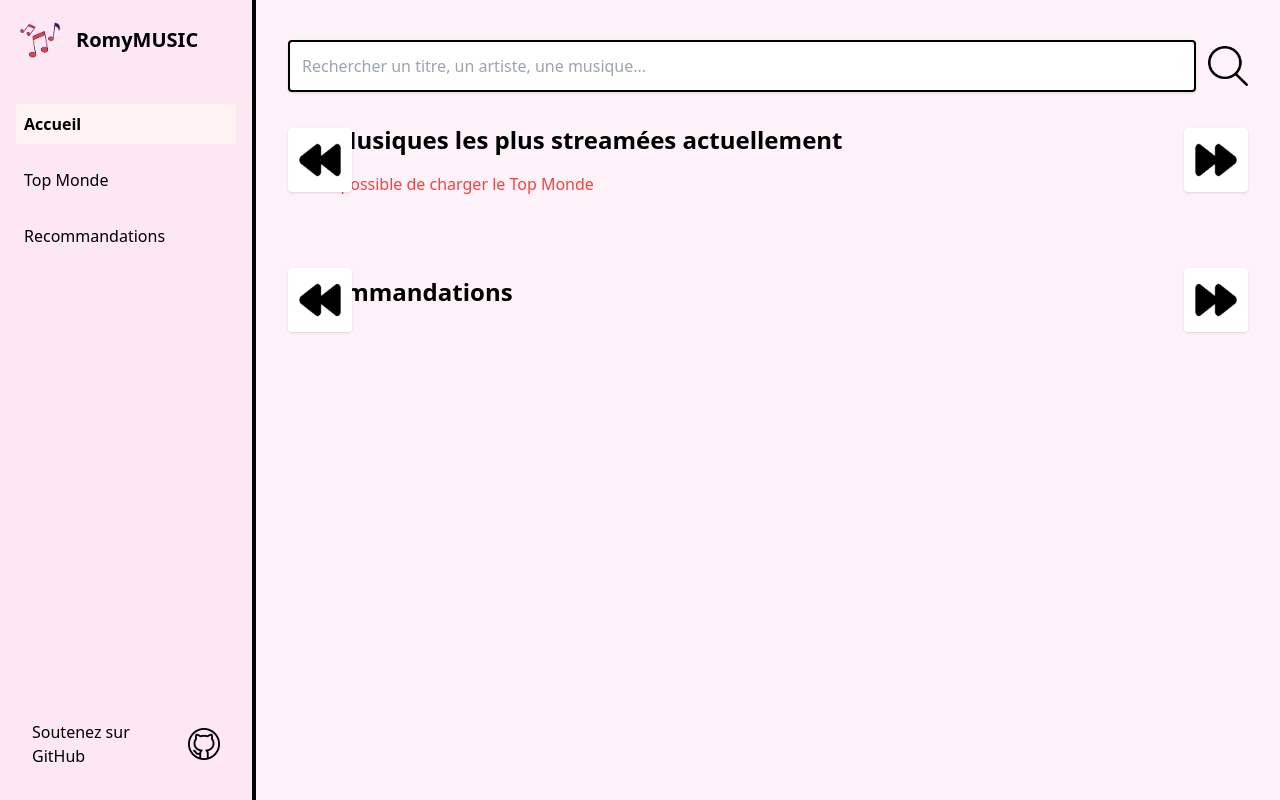
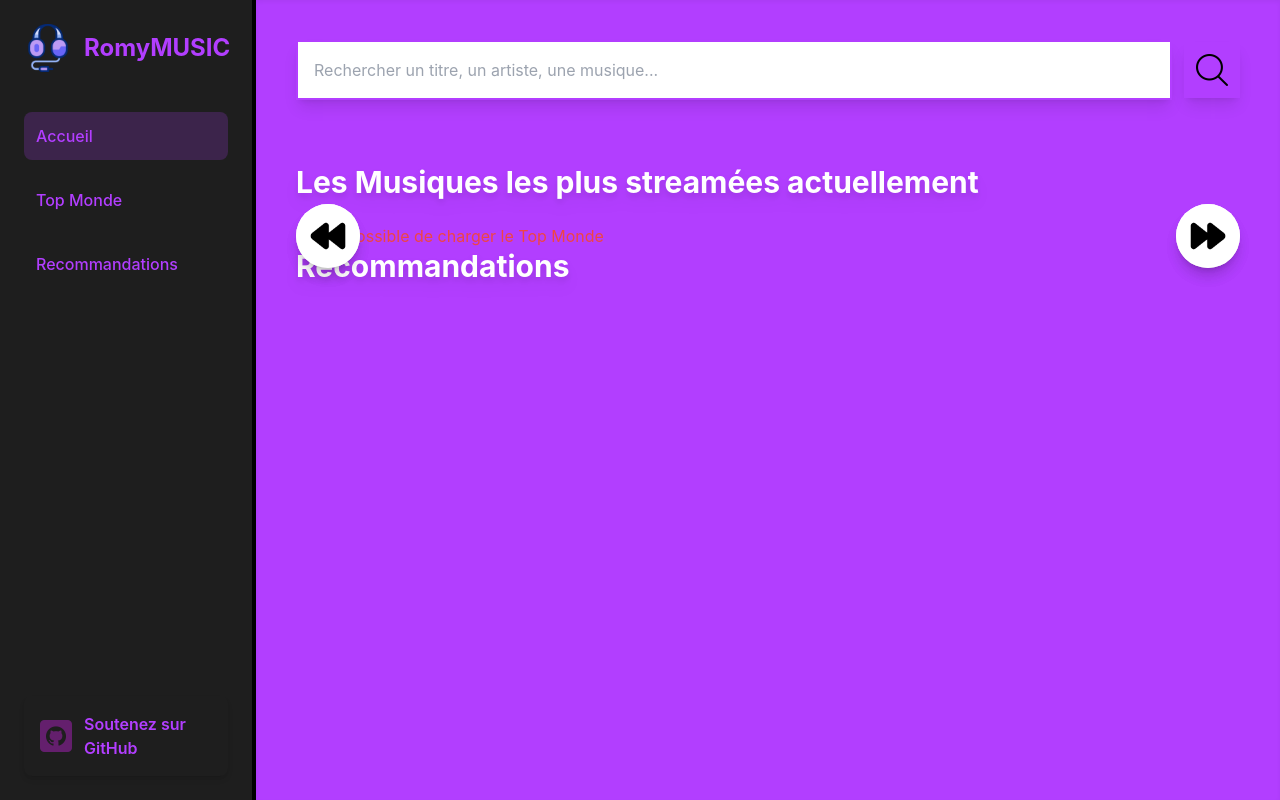
Before and after one commit to Kazusha/RomyMusic, a website: page index.html in a window 1280 px wide. Drawn offline with Linux system fonts and the light colour scheme; no server answers.

Commit message:
amelioration ui

```diff
--- a/index.html
+++ b/index.html
@@ -4,73 +4,79 @@
   <meta charset="UTF-8">
   <title>RomyMUSIC</title>
   <link rel="stylesheet" href="dist/output.css">
-  <link rel="icon" href="images/logomusique.png" sizes="32x32">
-  <link rel="icon" href="images/logomusique.png" sizes="16x16">
+  <link rel="icon" href="images/headphones.png" sizes="32x32">
+  <link rel="icon" href="images/headphones.png" sizes="16x16">
 </head>
 
-<body class="flex bg-pink-50 min-h-screen">
+<body class="flex bg-gradient-to-r from-pink-50 via-purple-100 to-purple-200 min-h-screen font-sans">
 
-  <aside class="w-64 h-screen border-r-4 border-black p-4 bg-pink-100 flex flex-col justify-between">
+  <aside class="w-64 h-screen border-r-4 border-black p-6 bg-[#1e1e1e] flex flex-col justify-between shadow-lg">
     <div>
-      <a href="#Accueil" class="flex items-center text-xl font-bold gap-3 mb-10">
-        <img src="images/logomusique.png" class="w-12 h-12" alt="Logo">
+      <a href="#Accueil" class="flex items-center text-2xl font-bold gap-3 mb-10 text-[#B23EFF] hover:text-pink-400 transition">
+        <img src="images/headphones.png" class="w-12 h-12" alt="Logo">
         RomyMUSIC
       </a>
 
       <nav aria-label="Menu Principal">
         <ul class="space-y-4">
-          <li><a href="#Accueil" class="nav-link block p-2 rounded transition hover:bg-red-50">Accueil</a></li>
-          <li><a href="#TopMonde/Pays" class="nav-link block p-2 rounded transition hover:bg-red-50">Top Monde</a></li>
-          <li><a href="#Recommandations" class="nav-link block p-2 rounded transition hover:bg-red-50">Recommandations</a></li>
+          <li><a href="#Accueil" class="nav-link block p-3 rounded-lg hover:bg-[#B23EFF]/20 transition text-[#B23EFF] active:bg-[#B23EFF]/20 transition text-[#B23EFF]  font-medium">Accueil</a></li>
+          <li><a href="#TopMonde/Pays" class="nav-link block p-3 rounded-lg hover:bg-[#B23EFF]/20 transition text-[#B23EFF] font-medium">Top Monde</a></li>
+          <li><a href="#Recommandations" class="nav-link block p-3 rounded-lg hover:bg-[#B23EFF]/20 transition text-[#B23EFF] font-medium">Recommandations</a></li>
         </ul>
       </nav>
     </div>
 
-    <a href="https://github.com/Kazusha" class="flex items-center gap-3 p-4 hover:bg-red-50 rounded">
-      <p>Soutenez sur GitHub</p>
-      <img src="images/1051377.png" alt="GitHub" class="w-8 h-8">
+    <a href="https://github.com/Kazusha" target="_blank" class="flex items-center gap-3 p-4 rounded-lg hover:bg-[#B23EFF]/20 transition text-[#B23EFF] font-semibold shadow-md">
+      <img src="images/github.png" alt="GitHub" class="w-8 h-8">
+      Soutenez sur GitHub
     </a>
   </aside>
 
-  <main class="flex-1 p-6 md:p-8">
+  <main class="flex-1 p-8 md:p-10 bg-[#B23EFF]  shadow-inner overflow-x-hidden">
 
-    <section id="Accueil">
-      <div class="flex gap-3 mb-8 mt-2 items-center">
+    <section id="Accueil" class="mb-16">
+      <div class="flex gap-3 items-center">
         <input
           id="rechercher"
           type="text"
-          class="bg-white flex-1 p-3 border-2 border-black rounded shadow"
+          class="flex-1 p-4  shadow-lg border-2 border-[#B23EFF] focus:ring-2 focus:ring-pink-300 focus:outline-none transition"
           placeholder="Rechercher un titre, un artiste, une musique..."
         >
-        <button id="btn-rechercher" class="hover:scale-105 transition">
-          <img src="images/symbole-de-linterface-de-recherche.png" alt="Rechercher" class="w-10 h-10">
+        <button id="btn-rechercher" class="p-3 bg-[#B23EFF] hover:bg-pink-500  shadow-lg transition transform hover:scale-105">
+          <img src="images/symbole-de-linterface-de-recherche.png" alt="Rechercher" class="w-8 h-8">
         </button>
       </div>
+    </section>
 
-      <div class="relative mt-8" id="TopMonde">
-        <h1 class="text-2xl font-bold mb-4">Les Musiques les plus streamées actuellement</h1>
+    <section id="Accueil" class="relative mb-20">
+      <h1 class="text-3xl font-bold mb-6 text-white drop-shadow-lg">Les Musiques les plus streamées actuellement</h1>
 
-        <a id="prev" class="absolute left-0 top-1/2 -translate-y-1/2 bg-white p-2 rounded shadow z-10 cursor-pointer hover:scale-105 hover:shadow-xl ">
-            <img src="images/precedent.png" class="w-12 h-12">
-        </a>
+      <a id="prev" class="absolute left-0 top-1/2 -translate-y-1/2 bg-white p-3 rounded-full shadow-lg z-10 cursor-pointer hover:scale-110 transition">
+        <img src="images/precedent.png" class="w-10 h-10">
+      </a>
 
-        <div id="top_musique" class=" ml-8 flex overflow-hidden gap-8">
-        </div>
-
-        <a id="next" class="absolute right-0 top-1/2 -translate-y-1/2 bg-white p-2 rounded shadow z-10 cursor-pointer hover:scale-105 hover:shadow-xl">
-            <img src="images/bouton-suivant.png" class="w-12 h-12">
-        </a>
+      <div id="top_musique" class="ml-8 flex gap-6 overflow-x-auto scrollbar-hide">
       </div>
 
-      <div class="relative mt-20" id="Recommandations">
-        <h1 class="text-2xl font-bold mb-4">Recommandations</h1>
-<a id="preve" class="absolute left-0 top-1/2 -translate-y-1/2 bg-white p-2 rounded shadow z-10">
-            <img src="images/precedent.png" class="w-12 h-12">
-        </a>        <div id="recommandations" class="flex overflow-hidden gap-4 scroll-smooth"></div>
- <a id="nexte" class="absolute right-0 top-1/2 -translate-y-1/2 bg-white p-2 rounded shadow z-10">
-            <img src="images/bouton-suivant.png" class="w-12 h-12">
-        </a>      </div>
+      <a id="next" class="absolute right-0 top-1/2 -translate-y-1/2 bg-white p-3 rounded-full shadow-lg z-10 cursor-pointer hover:scale-110 transition">
+        <img src="images/bouton-suivant.png" class="w-10 h-10">
+      </a>
+      <h1 class="text-3xl font-bold mb-6 text-white drop-shadow-lg">Recommandations</h1>
+
+      <a id="preve" class="absolute left-0 top-1/2 -translate-y-1/2 bg-white p-3 rounded-full shadow-lg z-10 cursor-pointer hover:scale-110 transition">
+        <img src="images/precedent.png" class="w-10 h-10">
+      </a>
+
+      <div id="recommandations" class="flex gap-6 overflow-x-auto scrollbar-hide">
+      </div>
+
+      <a id="nexte" class="absolute right-0 top-1/2 -translate-y-1/2 bg-white p-3 rounded-full shadow-lg z-10 cursor-pointer hover:scale-110 transition">
+        <img src="images/bouton-suivant.png" class="w-10 h-10">
+      </a>
+
     </section>
+
+
 
   </main>
 
--- a/script.js
+++ b/script.js
@@ -7,9 +7,9 @@ const observer = new IntersectionObserver(
       if(entry.isIntersecting){
         const id = entry.target.getAttribute("id");
         navLinks.forEach(link => {
-          link.classList.remove("bg-red-50", "font-semibold");
+          link.classList.remove("bg-[#B23EFF]/20", "font-sans");
           if(link.getAttribute("href") === `#${id}`){
-            link.classList.add("bg-red-50", "font-semibold");
+            link.classList.add("bg-[#B23EFF]/20", "font-sans");
           }
         });
       }
@@ -48,12 +48,12 @@ function displayPage(startIndex) {
     const coverImage = song["im:image"][2].label;
 
     const card = document.createElement("div");
-    card.className = `flex flex-col items-center gap-2 bg-white p-4 rounded-lg shadow-md w-40 sm:w-44 md:w-48 opacity-0 translate-x-8 transition-all duration-500 hover:scale-105 hover:shadow-xl`;
+    card.className = `flex flex-col items-center gap-2 bg-[#1e1e1e] p-4  shadow-md w-40 sm:w-44 md:w-48 opacity-0 translate-x-8 transition-all duration-500 hover:scale-105 hover:shadow-xl`;
 
     card.innerHTML = `
-      <img src="${coverImage}" class="w-24 h-24 rounded-lg">
-      <p class="font-semibold text-sm text-center mt-2 h-10 overflow-hidden">${song["im:name"].label}</p>
-      <audio controls class="w-full mt-2 h-8">
+      <img src="${coverImage}" class="w-32 h-32 ">
+      <p class="font-sans text-white text-sm text-center mt-2 h-10 overflow-hidden">${song["im:name"].label}</p>
+      <audio controls class="w-full mt-2 h-8 rounded">
           <source src="${previewUrl}" type="audio/mp4">
       </audio>
     `;
--- a/tailwind.config.js
+++ b/tailwind.config.js
@@ -2,7 +2,11 @@
 module.exports = {
   content: ["./*.{html,js}", "./src/**/*.{html,js}"],
   theme: {
-    extend: {},
+    extend: {fontFamily: {
+        sans: ['Inter', 'sans-serif'], // Remplace la font-sans par défaut
+      },
+
+  },
   },
   plugins: [],
 }
```
Also changed, not shown: dist/output.css, images/github.png (added), images/headphones.png (added).
